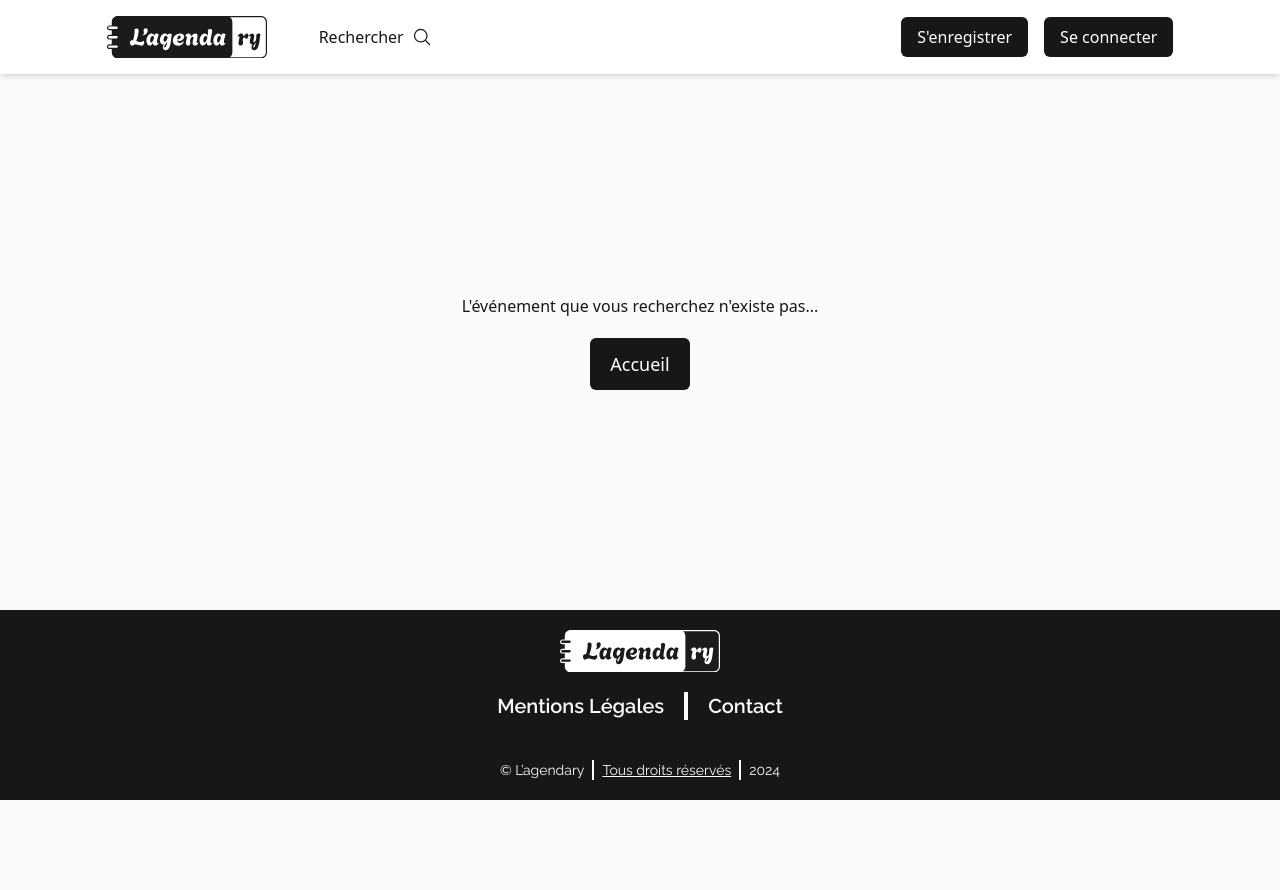
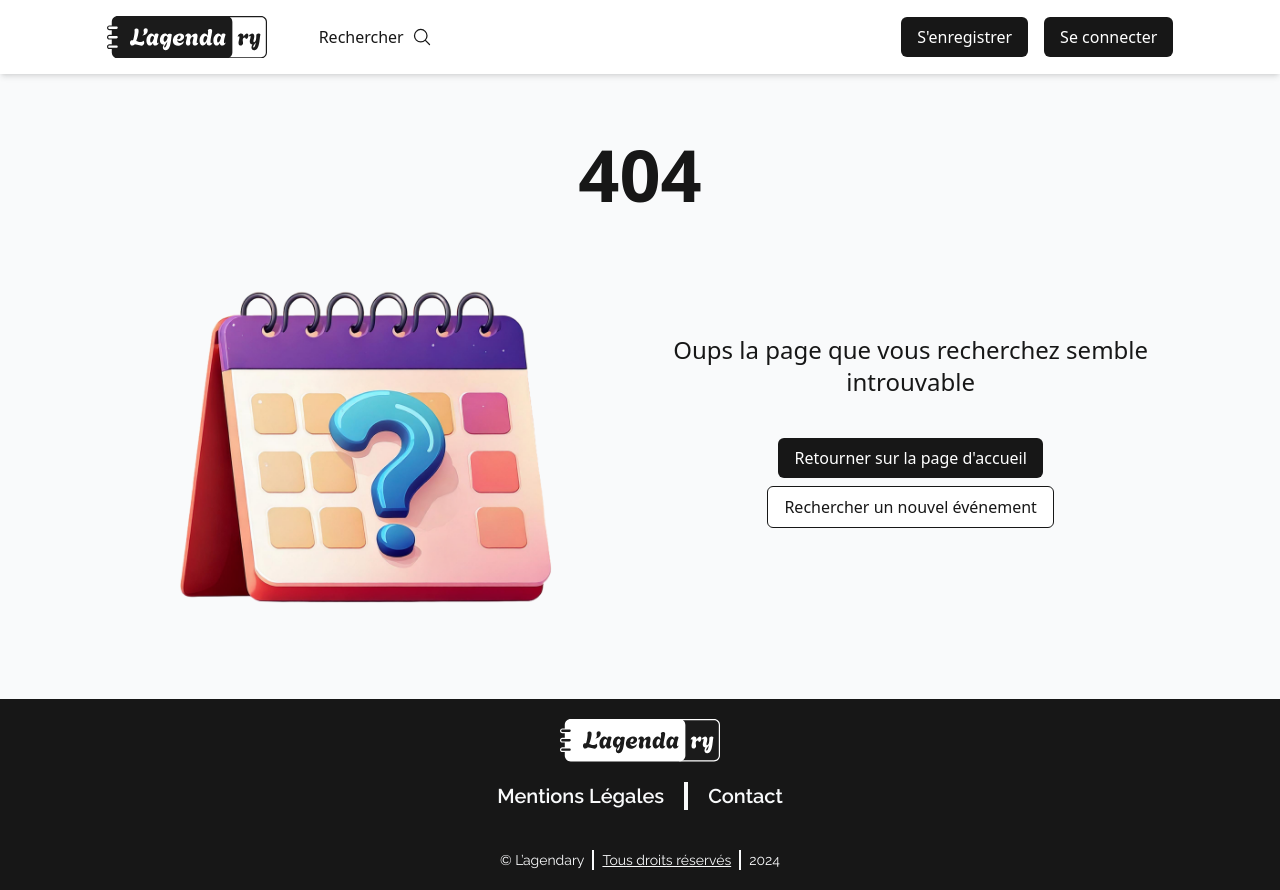
Before and after one commit to LancelotThore/l-agendary, a Next.js app in the folder frontend/: page /event/1 in a window 1280 px wide. Before the commit the page ends 800 px from the top, so only its background shows below. Built offline with nearby package versions, Linux system fonts and the light colour scheme; no server answers.

Commit message:
t-lac | 404 on events

```diff
--- a/frontend/src/app/event/[id]/page.tsx
+++ b/frontend/src/app/event/[id]/page.tsx
@@ -17,6 +17,7 @@ import { fetchEvent, updateEvent, joinEvent, isUserRegistered, leaveEvent, delet
 import { toast } from "sonner";
 import { fetchUser } from "@/app/api/data";
 import PageEventSkeleton from "./loading";
+import NotFound from "@/app/not-found";
 
 export default function Event({ params }) {
   const [id, setId] = useState(null);
@@ -519,12 +520,7 @@ export default function Event({ params }) {
           {loading ? (
             <PageEventSkeleton />
           ) : (
-            <div className="flex justify-center items-center flex-col gap-5">
-              <p className="text-center">L'événement que vous recherchez n'existe pas...</p>
-              <Link href="/">
-                <Button size={"lg"}>Accueil</Button>
-              </Link>
-            </div>
+            <NotFound/>
           )}
         </>
       )}
--- a/frontend/src/app/not-found.tsx
+++ b/frontend/src/app/not-found.tsx
@@ -9,7 +9,7 @@ export default function NotFound() {
       <div className='md:grid grid-cols-2 gap-4 items-center justify-center'>
         <Image src="/calendar404.webp" alt='Illustration calendrier erreur 404' width={500} height={500} className='w-full'/>
         <div className='flex flex-col items-center justify-center gap-6'>
-          <p className='text-2xl mb-4 text-center'>Oups la page que vous rechercher semble introuvable</p>
+          <p className='text-2xl mb-4 text-center'>Oups la page que vous recherchez semble introuvable</p>
           <div className='flex gap-2 flex-wrap items-center justify-center'>
           <Link href="/">
             <Button>Retourner sur la page d'accueil</Button>
```
